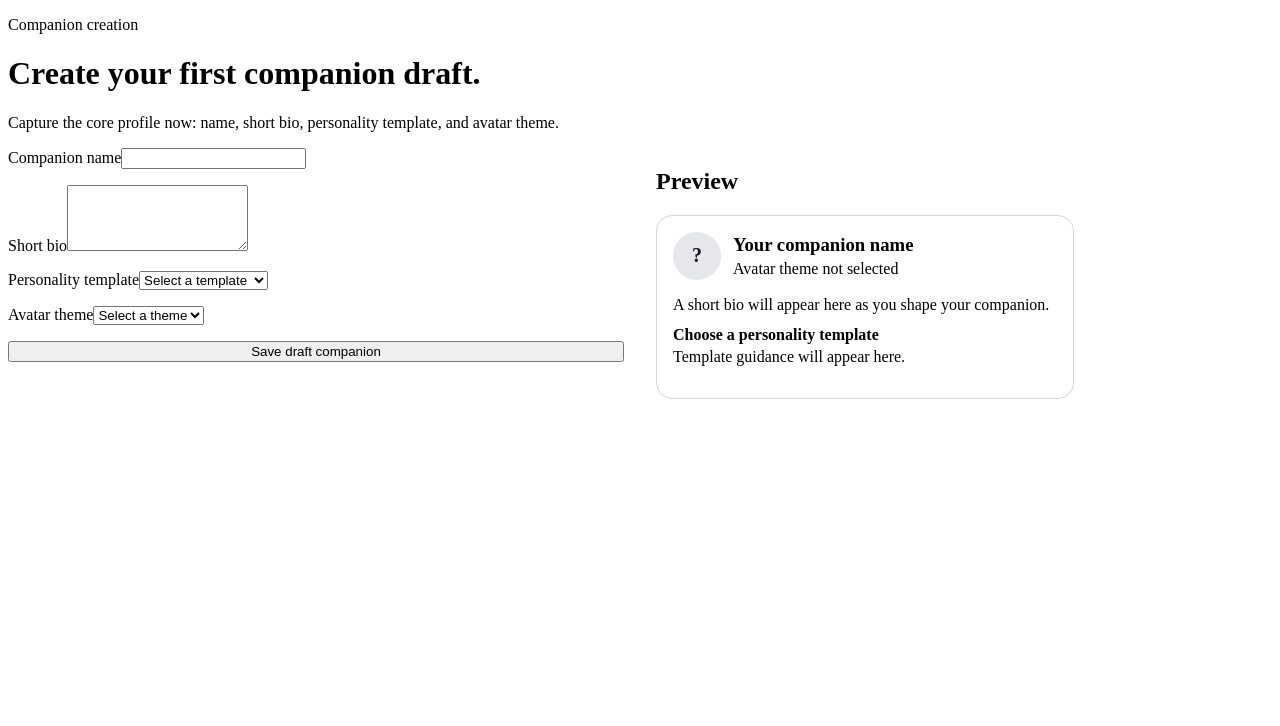
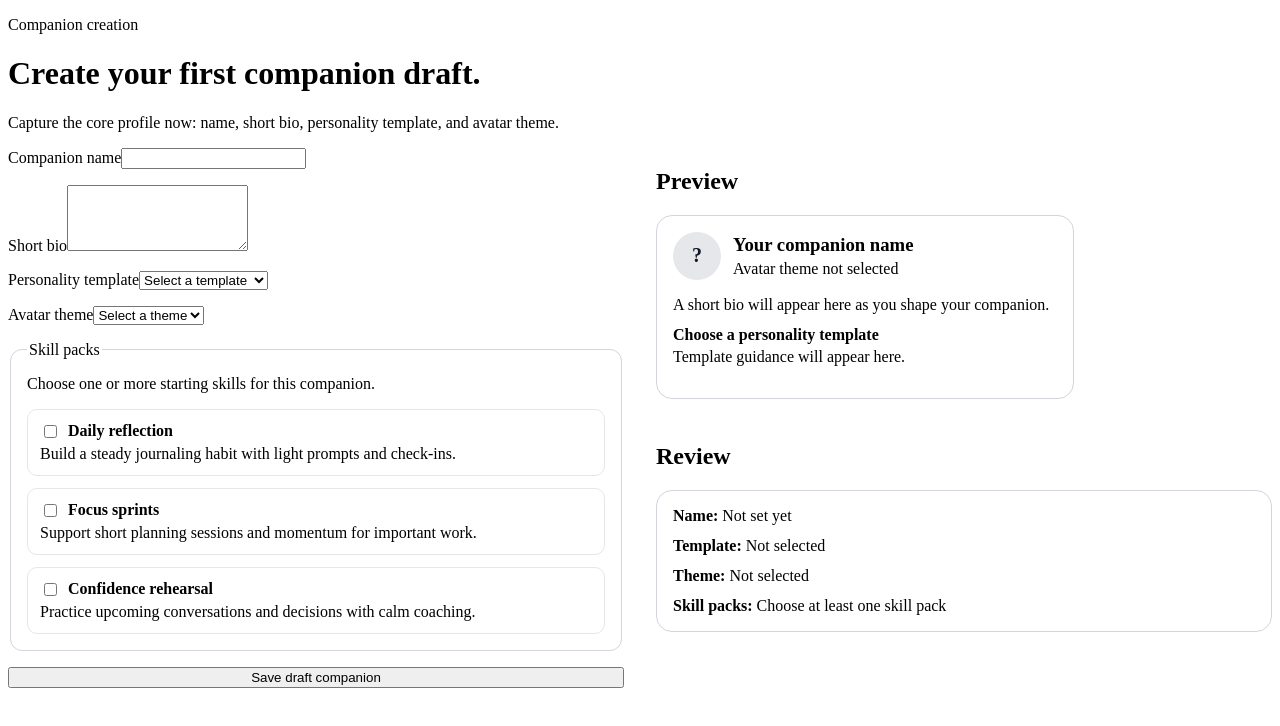
Before and after one commit to MerverliPy/companion-model-studio, a Next.js app in the folder apps/web/: page /create in a window 1280 px wide. Shown: the top 726 px of the page. Built offline with nearby package versions, Linux system fonts and the light colour scheme.

Commit message:
feat(web): add skill-pack selection to companion drafts

```diff
--- a/apps/web/app/components/companion-form.tsx
+++ b/apps/web/app/components/companion-form.tsx
@@ -3,6 +3,8 @@
 import { useMemo, useState, type FormEvent } from 'react';
 
 import { CompanionCardPreview } from './companion-card-preview';
+import { CompanionReviewStep } from './companion-review-step';
+import { SkillPackPicker } from './skill-pack-picker';
 import {
   avatarThemes,
   hasCompanionErrors,
@@ -17,6 +19,7 @@ const initialValues: CompanionDraftInput = {
   shortBio: '',
   personalityTemplate: '',
   avatarTheme: '',
+  skillPacks: [],
 };
 
 type TouchedFields = Partial<Record<keyof CompanionDraftInput, boolean>>;
@@ -34,7 +37,7 @@ export function CompanionForm() {
 
   const errors = useMemo(() => validateCompanionInput(values), [values]);
 
-  function updateField(field: keyof CompanionDraftInput, value: string) {
+  function updateField(field: keyof CompanionDraftInput, value: string | string[]) {
     setValues((current) => ({ ...current, [field]: value }));
     setSaveState({ type: 'idle', message: '' });
   }
@@ -160,12 +163,21 @@ export function CompanionForm() {
             ) : null}
           </div>
 
+          <SkillPackPicker
+            selectedSkillPacks={values.skillPacks}
+            onChange={(nextSkillPacks) => updateField('skillPacks', nextSkillPacks)}
+            error={showError('skillPacks')}
+          />
+
           <button type="submit">Save draft companion</button>
           {saveState.message ? <p>{saveState.message}</p> : null}
         </div>
       </form>
 
-      <CompanionCardPreview values={values} />
+      <div style={{ display: 'grid', gap: '1.5rem' }}>
+        <CompanionCardPreview values={values} />
+        <CompanionReviewStep values={values} />
+      </div>
     </div>
   );
 }
--- /dev/null
+++ b/apps/web/app/components/companion-review-step.tsx
@@ -0,0 +1,47 @@
+import { avatarThemes, personalityTemplates, type CompanionDraftInput } from '../../lib/companions/companion-schema';
+import { skillPacks } from '../../lib/companions/skill-packs';
+
+type CompanionReviewStepProps = {
+  values: CompanionDraftInput;
+};
+
+export function CompanionReviewStep({ values }: CompanionReviewStepProps) {
+  const personalityTemplate = personalityTemplates.find(
+    (template) => template.value === values.personalityTemplate,
+  );
+  const avatarTheme = avatarThemes.find((theme) => theme.value === values.avatarTheme);
+  const selectedSkillPacks = skillPacks.filter((skillPack) =>
+    values.skillPacks.includes(skillPack.value),
+  );
+
+  return (
+    <section aria-labelledby="companion-review-heading">
+      <h2 id="companion-review-heading">Review</h2>
+      <div
+        style={{
+          border: '1px solid #d1d5db',
+          borderRadius: '16px',
+          padding: '1rem',
+          display: 'grid',
+          gap: '0.75rem',
+        }}
+      >
+        <div>
+          <strong>Name:</strong> {values.name.trim() || 'Not set yet'}
+        </div>
+        <div>
+          <strong>Template:</strong> {personalityTemplate?.label || 'Not selected'}
+        </div>
+        <div>
+          <strong>Theme:</strong> {avatarTheme?.label || 'Not selected'}
+        </div>
+        <div>
+          <strong>Skill packs:</strong>{' '}
+          {selectedSkillPacks.length > 0
+            ? selectedSkillPacks.map((skillPack) => skillPack.label).join(', ')
+            : 'Choose at least one skill pack'}
+        </div>
+      </div>
+    </section>
+  );
+}
--- /dev/null
+++ b/apps/web/app/components/skill-pack-picker.tsx
@@ -0,0 +1,56 @@
+import { skillPacks } from '../../lib/companions/skill-packs';
+
+type SkillPackPickerProps = {
+  selectedSkillPacks: string[];
+  onChange: (nextSkillPacks: string[]) => void;
+  error?: string;
+};
+
+export function SkillPackPicker({ selectedSkillPacks, onChange, error }: SkillPackPickerProps) {
+  function toggleSkillPack(value: string) {
+    if (selectedSkillPacks.includes(value)) {
+      onChange(selectedSkillPacks.filter((skillPack) => skillPack !== value));
+      return;
+    }
+
+    onChange([...selectedSkillPacks, value]);
+  }
+
+  return (
+    <fieldset style={{ border: '1px solid #d1d5db', borderRadius: '12px', padding: '1rem' }}>
+      <legend>Skill packs</legend>
+      <p style={{ marginTop: 0 }}>Choose one or more starting skills for this companion.</p>
+
+      <div style={{ display: 'grid', gap: '0.75rem' }}>
+        {skillPacks.map((skillPack) => {
+          const checked = selectedSkillPacks.includes(skillPack.value);
+
+          return (
+            <label
+              key={skillPack.value}
+              style={{
+                display: 'grid',
+                gap: '0.25rem',
+                border: '1px solid #e5e7eb',
+                borderRadius: '10px',
+                padding: '0.75rem',
+              }}
+            >
+              <span style={{ display: 'flex', alignItems: 'center', gap: '0.5rem' }}>
+                <input
+                  type="checkbox"
+                  checked={checked}
+                  onChange={() => toggleSkillPack(skillPack.value)}
+                />
+                <span style={{ fontWeight: 600 }}>{skillPack.label}</span>
+              </span>
+              <span>{skillPack.description}</span>
+            </label>
+          );
+        })}
+      </div>
+
+      {error ? <p style={{ marginBottom: 0 }}>{error}</p> : null}
+    </fieldset>
+  );
+}
--- a/apps/web/lib/companions/companion-schema.ts
+++ b/apps/web/lib/companions/companion-schema.ts
@@ -1,3 +1,5 @@
+import { skillPackValues } from './skill-packs';
+
 export const personalityTemplates = [
   {
     value: 'warm-encourager',
@@ -36,6 +38,7 @@ export type CompanionDraftInput = {
   shortBio: string;
   personalityTemplate: string;
   avatarTheme: string;
+  skillPacks: string[];
 };
 
 export type CompanionDraft = CompanionDraftInput & {
@@ -75,6 +78,13 @@ export function validateCompanionInput(input: CompanionDraftInput): CompanionFie
     errors.avatarTheme = 'Choose an avatar theme.';
   }
 
+  if (
+    input.skillPacks.length === 0 ||
+    input.skillPacks.some((skillPack) => !skillPackValues.has(skillPack))
+  ) {
+    errors.skillPacks = 'Choose at least one skill pack.';
+  }
+
   return errors;
 }
 
@@ -89,6 +99,7 @@ export function buildCompanionDraft(input: CompanionDraftInput): CompanionDraft
     shortBio: input.shortBio.trim(),
     personalityTemplate: input.personalityTemplate,
     avatarTheme: input.avatarTheme,
+    skillPacks: input.skillPacks,
     savedAt: new Date().toISOString(),
   };
 }
--- /dev/null
+++ b/apps/web/lib/companions/skill-packs.ts
@@ -0,0 +1,19 @@
+export const skillPacks = [
+  {
+    value: 'daily-reflection',
+    label: 'Daily reflection',
+    description: 'Build a steady journaling habit with light prompts and check-ins.',
+  },
+  {
+    value: 'focus-sprints',
+    label: 'Focus sprints',
+    description: 'Support short planning sessions and momentum for important work.',
+  },
+  {
+    value: 'confidence-rehearsal',
+    label: 'Confidence rehearsal',
+    description: 'Practice upcoming conversations and decisions with calm coaching.',
+  },
+] as const;
+
+export const skillPackValues = new Set<string>(skillPacks.map((skillPack) => skillPack.value));
```
Also changed, not shown: 1 other file (tests, documents, lock files or other folders).
